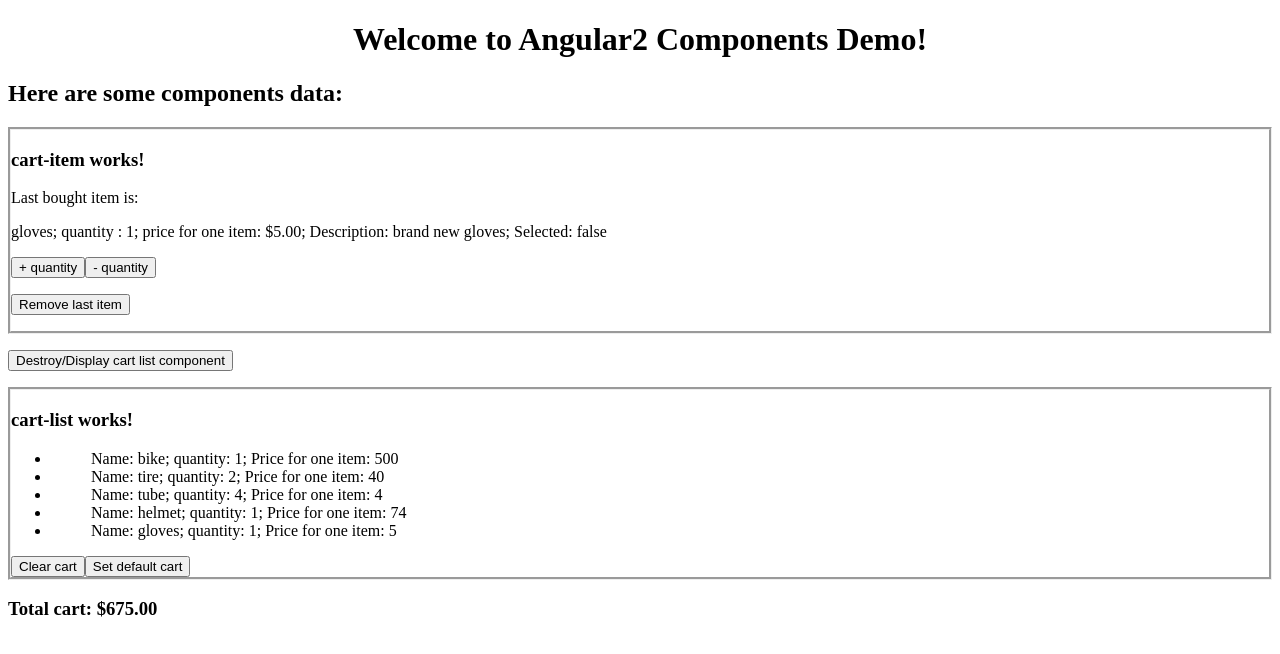
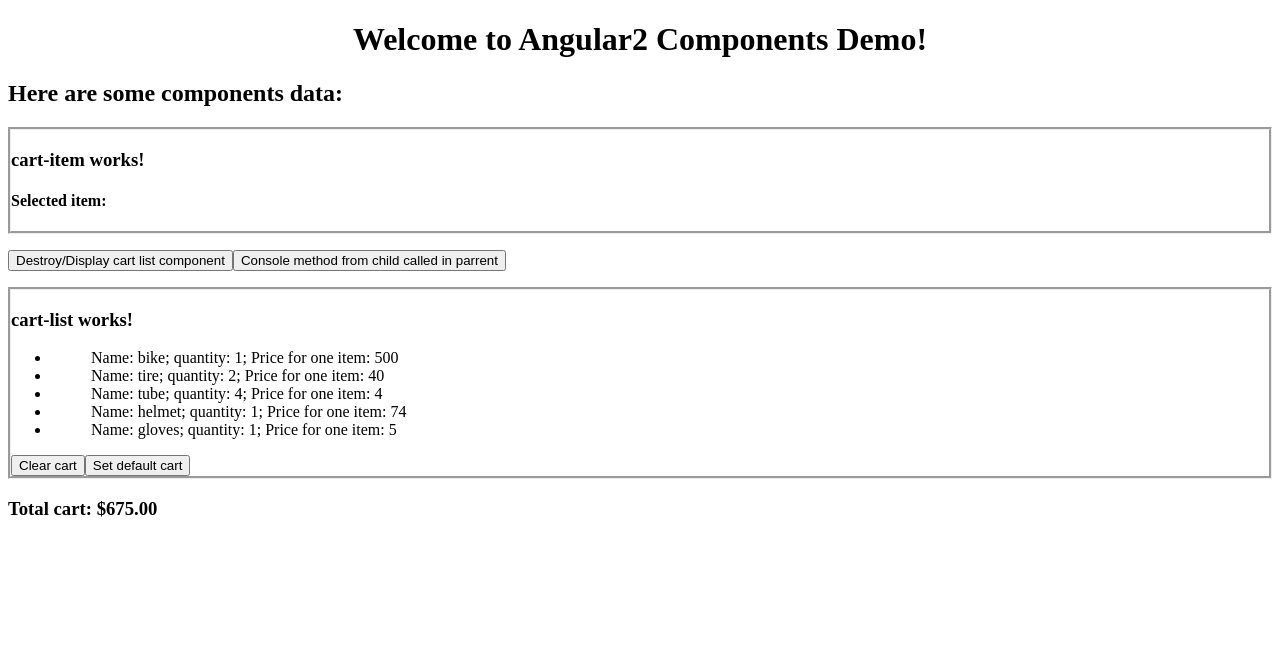
Before and after one commit to belgithub/Angular2_Components, an Angular app in the folder Angular2_Components/angular2-components/: page / in a window 1280 px wide. Shown: the top 654 px of the page. Built offline with nearby package versions, Linux system fonts and the light colour scheme.

Commit message:
added functionality to show selected item

```diff
--- a/Angular2_Components/angular2-components/src/app/app.component.html
+++ b/Angular2_Components/angular2-components/src/app/app.component.html
@@ -5,9 +5,10 @@
   </h1>
 </div>
 <h2>Here are some components data: </h2>
-<app-cart-item *ngIf="display"></app-cart-item>
+<app-cart-item #childCart *ngIf="display"></app-cart-item>
 <p>
     <button (click)="toggle()">Destroy/Display cart list component</button>
+    <button (click)="childCart.console()">Console method from child called in parrent</button>
 </p>
 <app-cart-list></app-cart-list>
 <h3>Total cart: {{cartService.getTotalPrice() | currency}}</h3>
--- a/Angular2_Components/angular2-components/src/app/app.component.ts
+++ b/Angular2_Components/angular2-components/src/app/app.component.ts
@@ -1,4 +1,4 @@
-import { Component, OnInit } from '@angular/core';
+import { Component, OnInit, ViewChild  } from '@angular/core';
 
 import { CartService } from './cart/cart.service';
 
--- a/Angular2_Components/angular2-components/src/app/cart/cart-item/cart-item.component.html
+++ b/Angular2_Components/angular2-components/src/app/cart/cart-item/cart-item.component.html
@@ -2,17 +2,20 @@
     <h3>
         cart-item works!
       </h3>
-      <div *ngIf = "cartService.getLastItem()">
-        Last bought item is:
+      <h4>
+        Selected item:
+      </h4>
+      <div *ngIf = "cartService.getSelected()">
+
         <p>
-          {{cartService.getLastItem().name}}; quantity : {{cartService.getLastItem().quantity}};
-          price for one item: {{cartService.getLastItem().price | currency}};
-          Description: {{cartService.getLastItem().description}}; Selected: {{cartService.getLastItem().selected}}
+          {{cartService.getSelected().name}}; quantity : {{cartService.getSelected().quantity}};
+          price for one item: {{cartService.getSelected().price | currency}};
+          Description: {{cartService.getSelected().description}}; Selected: {{cartService.getSelected().selected}}
+        </p>
+          <button (click)="cartService.addQuantity()">+ quantity</button >
+          <button (click)="cartService.removeQuantity()">- quantity</button>
+        <p>
+          <button (click)="cartService.removeSelected()">Remove last item</button>
         </p>
       </div>
-        <button (click)="cartService.addQuantity()">+ quantity</button >
-        <button (click)="cartService.removeQuantity()">- quantity</button>
-      <p>
-        <button (click)="cartService.removeLastItem()">Remove last item</button>
-      </p>
 </div>
--- a/Angular2_Components/angular2-components/src/app/cart/cart-item/cart-item.component.ts
+++ b/Angular2_Components/angular2-components/src/app/cart/cart-item/cart-item.component.ts
@@ -34,4 +34,8 @@ export class CartItemComponent implements OnInit, OnDestroy {
   toggle(){
     this.display = ! this.display;
   }
+
+  console() {
+    console.log("!!!");
+  }
 }
--- a/Angular2_Components/angular2-components/src/app/cart/cart.service.ts
+++ b/Angular2_Components/angular2-components/src/app/cart/cart.service.ts
@@ -28,13 +28,21 @@ export class CartService {
     return this.cart[this.cart.length - 1];
   }
 
+  getSelected(){
+    for (let i of this.cart){
+      if (i.selected) {
+        return i;
+      }
+    }
+  }
+
    addQuantity(){
-     this.getLastItem().quantity +=  1;
+     this.getSelected().quantity +=  1;
   }
 
    removeQuantity(){
-    (this.getLastItem().quantity >= 1) ? this.getLastItem().quantity -= 1
-                                       : this.getLastItem().quantity = 0;
+    (this.getSelected().quantity >= 1) ? this.getSelected().quantity -= 1
+                                       : this.getSelected().quantity = 0;
   }
 
   clearCart() {
@@ -47,6 +55,10 @@ export class CartService {
 
   removeLastItem(){
     this.cart.pop();
+  }
+
+  removeSelected(){
+    this.cart = this.cart.filter(function(el) {return  el.selected != true})
   }
 
   getTotalPrice() {
```
